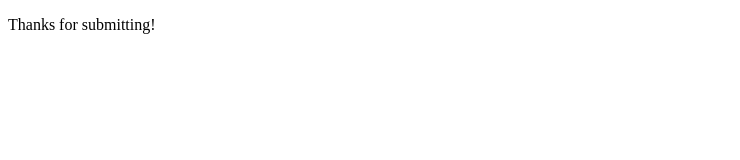
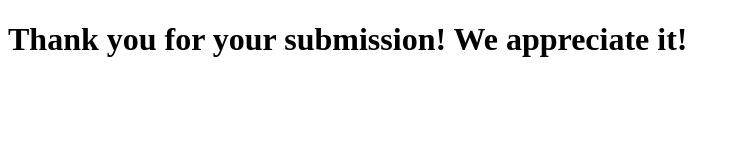
Before and after one commit to ncjones1028/ncjones1028.github.io, a plain HTML site: page thankyou.html in a window 1280 px wide. Shown: the whole page, without its empty margins (0-740 px from the left). Drawn offline with Linux system fonts and the light colour scheme.

Commit message:
Add files via upload

```diff
--- a/thankyou.html
+++ b/thankyou.html
@@ -1,3 +1,3 @@
 <!DOCTYPE html>
 
-<p> Thanks for submitting!</p>
+<h1>Thank you for your submission! We appreciate it!</h1>
```
